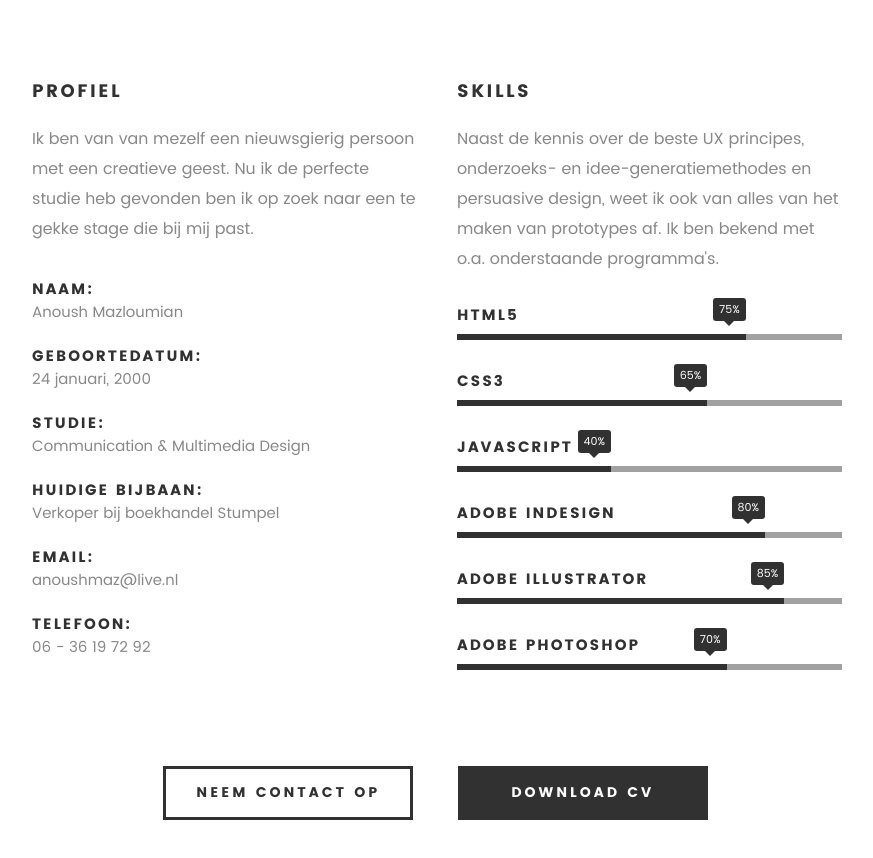
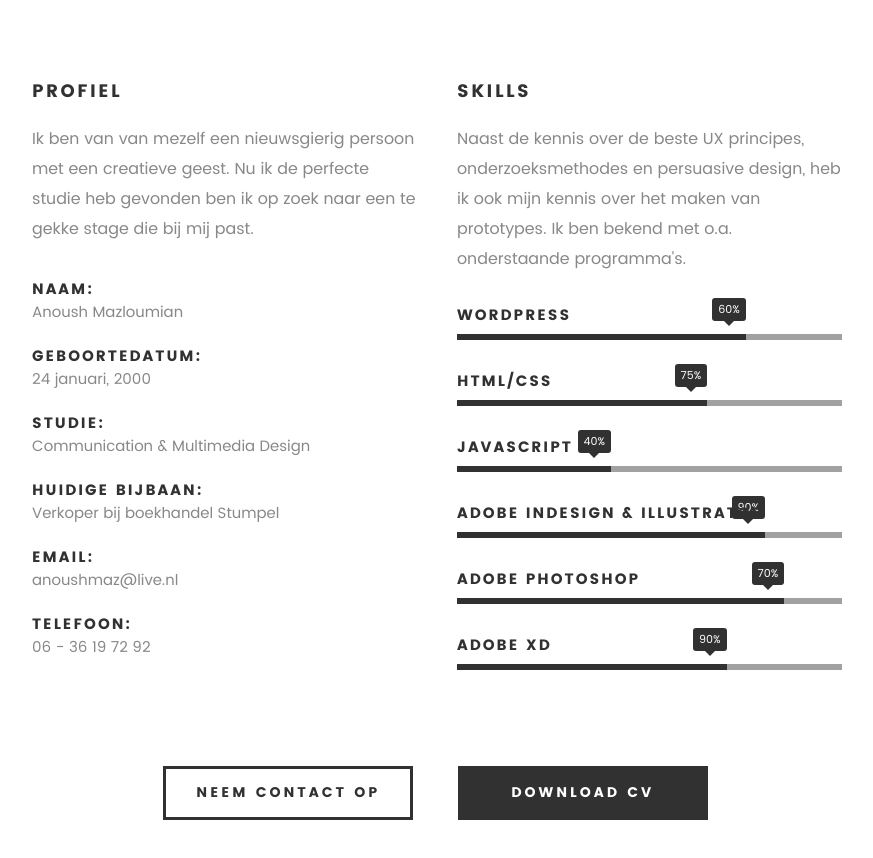
Before and after one commit to Anoushmaz/Anoushmaz.github.io-, a plain HTML site: page index.html in a window 1280 px wide. Shown: the part 1640-2498 px from the top of the page, without its empty margins (203-1076 px from the left). Drawn offline with Linux system fonts and the light colour scheme; files whose address does not match are found by name.

Commit message:
Update index.html

```diff
--- a/index.html
+++ b/index.html
@@ -130,16 +130,16 @@
            <div class="col-six tab-full">
 
                <h3>Skills</h3>
-               <p>Naast de kennis over de beste UX principes, onderzoeks- en idee-generatiemethodes en persuasive design, weet ik ook van alles van het maken van prototypes af. Ik ben bekend met o.a. onderstaande programma's.</p>
+               <p>Naast de kennis over de beste UX principes, onderzoeksmethodes en persuasive design, heb ik ook mijn kennis over het maken van prototypes. Ik ben bekend met o.a. onderstaande programma's.</p>
 
                 <ul class="skill-bars">
                    <li>
-                       <div class="progress percent75"><span>75%</span></div>
-                       <strong>HTML5</strong>
+                       <div class="progress percent75"><span>60%</span></div>
+                       <strong>Wordpress</strong>
                    </li>
                    <li>
-                       <div class="progress percent65"><span>65%</span></div>
-                       <strong>CSS3</strong>
+                       <div class="progress percent65"><span>75%</span></div>
+                       <strong>HTML/CSS</strong>
                    </li>
                     <li>
 
@@ -147,17 +147,17 @@
                        <strong>Javascript</strong>
                    </li>
                    <li>
-                       <div class="progress percent80"><span>80%</span></div>
-                       <strong>Adobe InDesign</strong>
+                       <div class="progress percent80"><span>90%</span></div>
+                       <strong>Adobe InDesign & Illustrator</strong>
                    </li>
                    <li>
-                       <div class="progress percent85"><span>85%</span></div>
-                       <strong>Adobe Illustrator</strong>
+                       <div class="progress percent85"><span>70%</span></div>
+                       <strong>Adobe Photoshop</strong>
                    </li>
                    <li>
 
-                       <div class="progress percent70"><span>70%</span></div>
-                       <strong>Adobe Photoshop</strong>
+                       <div class="progress percent70"><span>90%</span></div>
+                       <strong>Adobe XD</strong>
                    </li>
 
 
```
